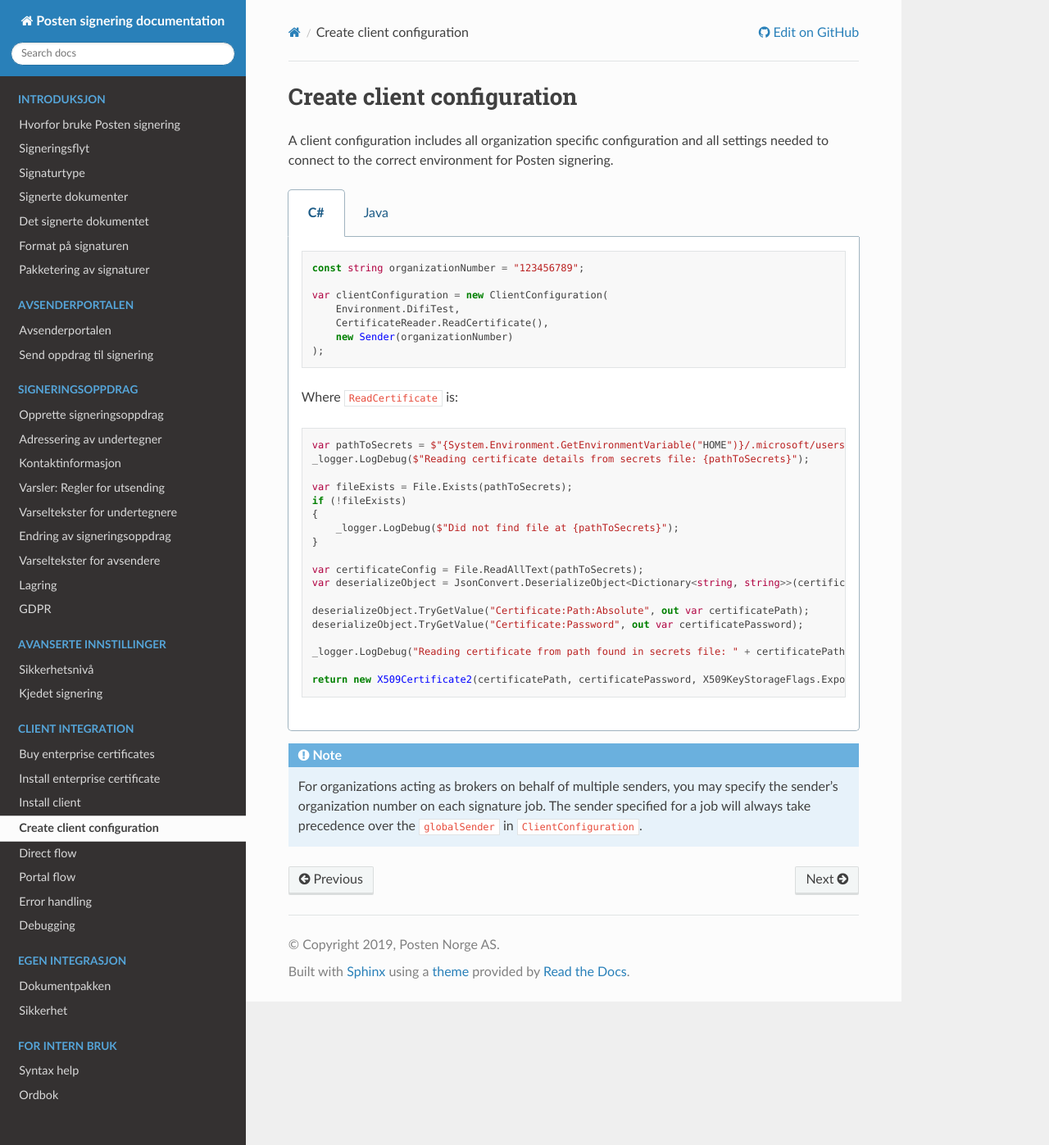
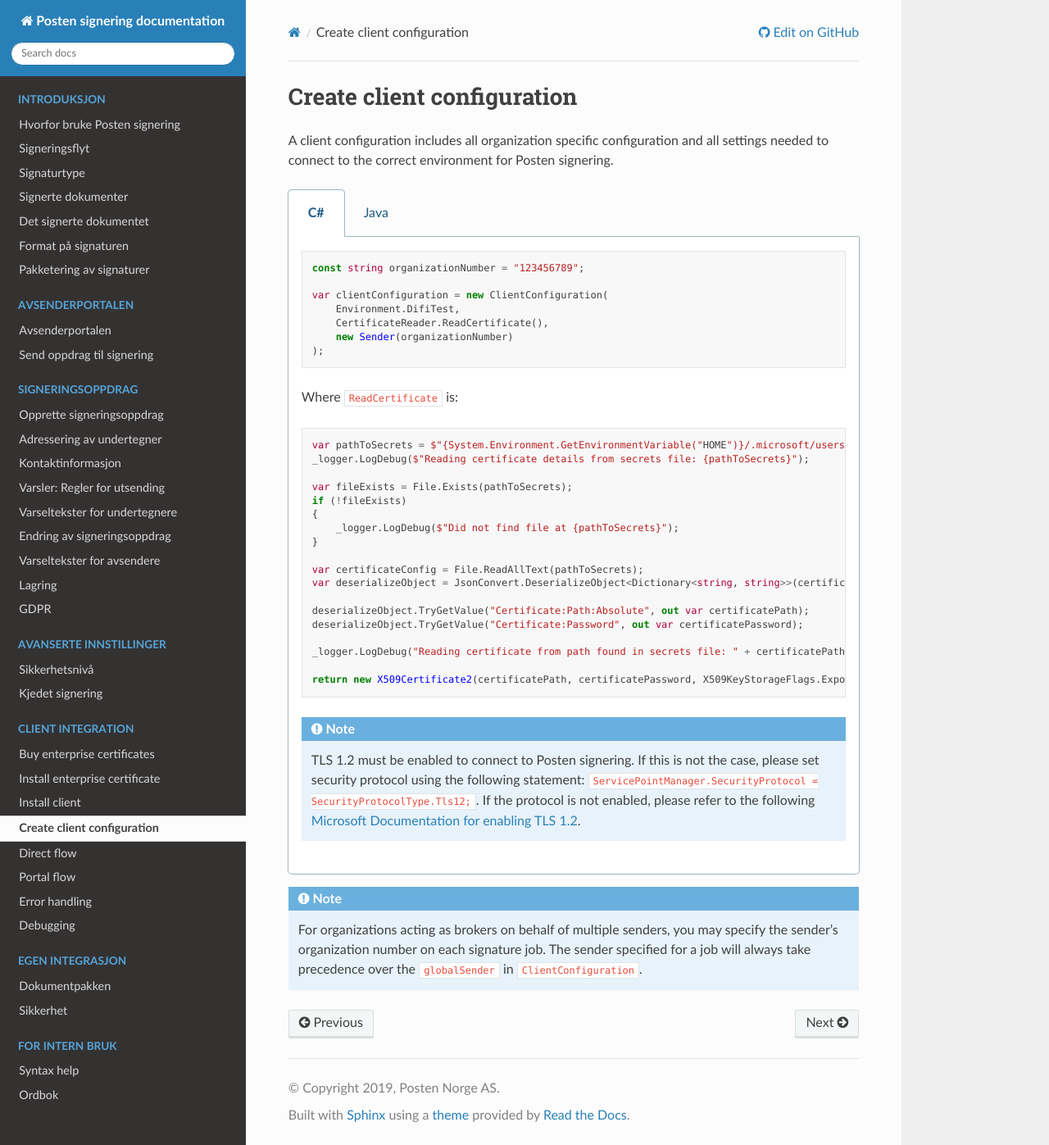
Before and after one commit to ramonarellano/signering-docs, a Sphinx documentation site: the page built from source/client-integration/create-client-configuration.rst, in a window 1280 px wide and 1397 px high. Shown: the whole window at 82% size. Built offline with Sphinx 7.4.7 and the Read the Docs theme 2.0.0, drawn with Linux system fonts in a browser that asks for light colours.

Commit message:
Legger til informasjonsblokk for TLS 1.2

```diff
--- a/source/client-integration/create-client-configuration.rst
+++ b/source/client-integration/create-client-configuration.rst
@@ -39,6 +39,11 @@ A client configuration includes all organization specific configuration and all
             _logger.LogDebug("Reading certificate from path found in secrets file: " + certificatePath);
 
             return new X509Certificate2(certificatePath, certificatePassword, X509KeyStorageFlags.Exportable);
+
+        ..  NOTE::
+
+            TLS 1.2 must be enabled to connect to Posten signering. If this is not the case, please set security protocol using the following statement:
+            ``ServicePointManager.SecurityProtocol = SecurityProtocolType.Tls12;``. If the protocol is not enabled, please refer to the following `Microsoft Documentation for enabling TLS 1.2 <https://docs.microsoft.com/en-us/sccm/core/plan-design/security/enable-tls-1-2>`_.
 
     ..  group-tab:: Java
 
```
